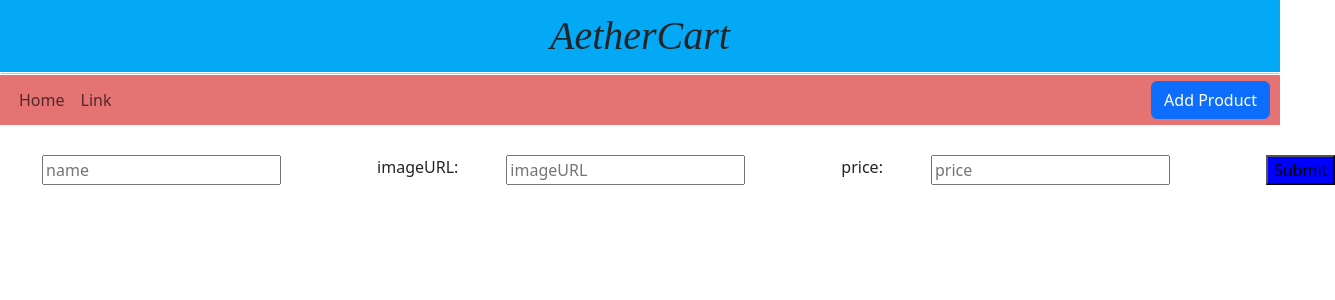
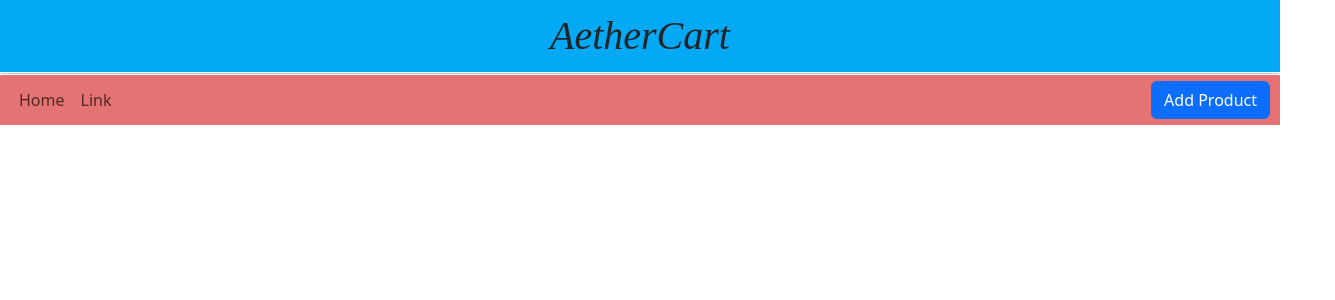
Before and after one commit to bishal1877/ecomm, a React (Vite) app in the folder frontend/: page /add/test in a window 1280 px wide. Shown: the top 300 px of the page, 1335 px wide, since content can reach past the window. Built offline with nearby package versions, Linux system fonts and the light colour scheme.

Commit message:
Update App.jsx

```diff
--- a/frontend/src/App.jsx
+++ b/frontend/src/App.jsx
@@ -13,7 +13,7 @@ function App() {
      <BrowserRouter>
 <Routes>
     <Route path="/" element={<Cd />} />
-    <Route path="/add/test" element={<Fom />} />
+    <Route path="https://ecomm-2-cyzt.onrender.com/add/test" element={<Fom />} />
 </Routes>
 </BrowserRouter>
    </div>
```
